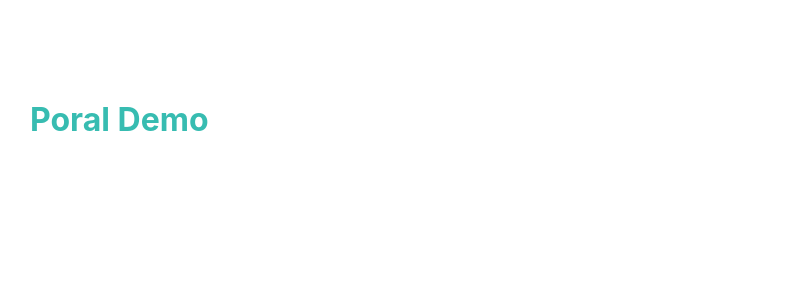
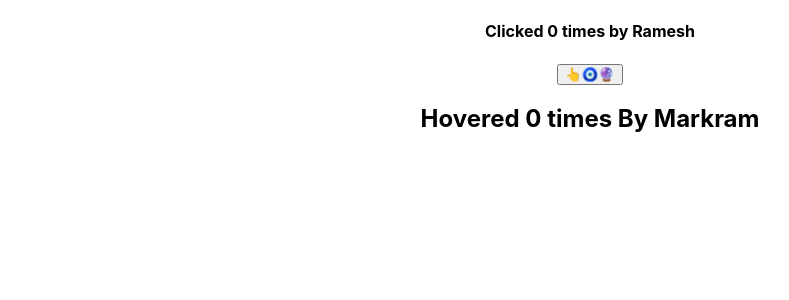
Before and after one commit to MarkDevram/Practice-React-All-Time, a React (Create React App) app: page / in a window 1280 px wide. Shown: the top 300 px of the page, without its empty margins (50-839 px from the left). Built offline with nearby package versions, Linux system fonts and the light colour scheme.

Commit message:
HOC -Aks as Higher Order Component

```diff
--- a/src/App.js
+++ b/src/App.js
@@ -32,11 +32,16 @@ import FwdRefSender from "./Components/ForwardingRefs/FwdRefSender"
 import Hero from "./Components/ErrorBoundary/Hero"
 import ErrorBoundary from "./Components/ErrorBoundary/ErrorBoundary"
 import PortalDemo from "./Components/Portals/PortalDemo"
+import ClickCounter from "./Components/HigherOrderComponents/ClickCounter"
+import HoverCounter from "./Components/HigherOrderComponents/HoverCounter"
 
 function App() {
   return (
     <div className="App">
-      <PortalDemo />
+      <ClickCounter />
+      <HoverCounter />
+      {/* <HoverCounter /> */}
+      {/* <PortalDemo /> */}
       {/* <ErrorBoundary>
         <Hero name="Suresh" />
         <Hero name="Ramesh" />
--- /dev/null
+++ b/src/Components/HigherOrderComponents/ClickCounter.js
@@ -0,0 +1,25 @@
+import React, { Component } from "react"
+import CounterLogicMain from "./counterLogic"
+class ClickCounter extends Component {
+  constructor(props) {
+    super(props)
+
+    this.state = {
+      name: "Ramesh",
+      type: "Clicked",
+    }
+  }
+
+  render() {
+    return (
+      <div>
+        <h4>
+          {this.state.type} {this.props.count} times by {this.state.name}
+        </h4>
+        <button onClick={this.props.clicked}>👆🧿🔮</button>
+      </div>
+    )
+  }
+}
+
+export default CounterLogicMain(ClickCounter)
--- /dev/null
+++ b/src/Components/HigherOrderComponents/HoverCounter.js
@@ -0,0 +1,24 @@
+import React, { Component } from "react"
+import CounterLogicMain from "./counterLogic"
+class HoverCounter extends Component {
+  constructor(props) {
+    super(props)
+
+    this.state = {
+      name: "Markram",
+      type: "Hovered",
+    }
+  }
+
+  render() {
+    return (
+      <div>
+        <h2 onMouseEnter={this.props.clicked}>
+          {this.state.type} {this.props.count} times By {this.state.name}
+        </h2>
+      </div>
+    )
+  }
+}
+
+export default CounterLogicMain(HoverCounter)
--- /dev/null
+++ b/src/Components/HigherOrderComponents/counterLogic.js
@@ -0,0 +1,26 @@
+import React from "react"
+
+const CounterLogicMain = (OriginalComp) => {
+  class NewComponent extends React.Component {
+    constructor(props) {
+      super(props)
+
+      this.state = {
+        count: 0,
+      }
+    }
+
+    clicked = () => {
+      this.setState(function (prevState) {
+        return {
+          count: prevState.count + 1,
+        }
+      })
+    }
+    render() {
+      return <OriginalComp clicked={this.clicked} count={this.state.count} />
+    }
+  }
+  return NewComponent
+}
+export default CounterLogicMain
```
